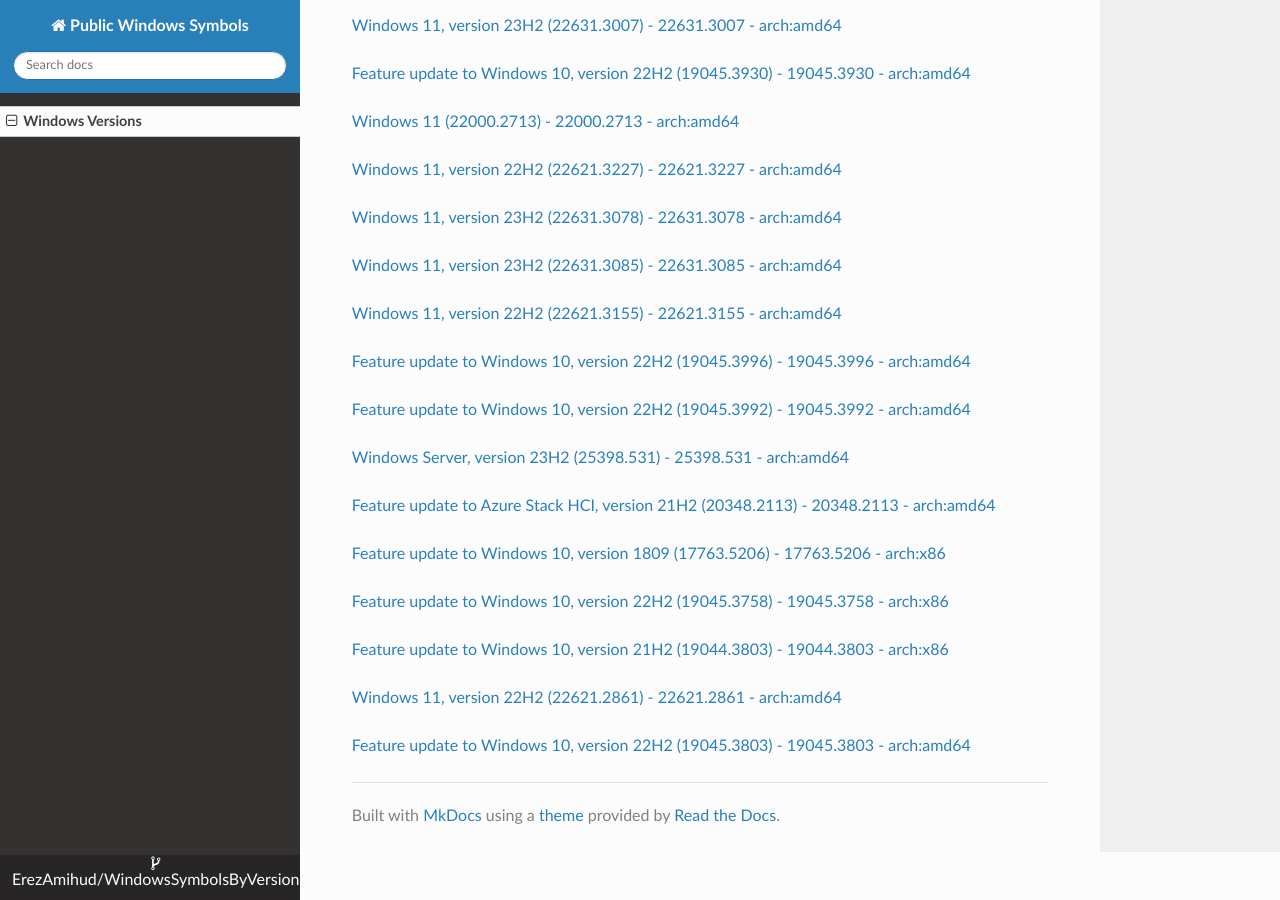
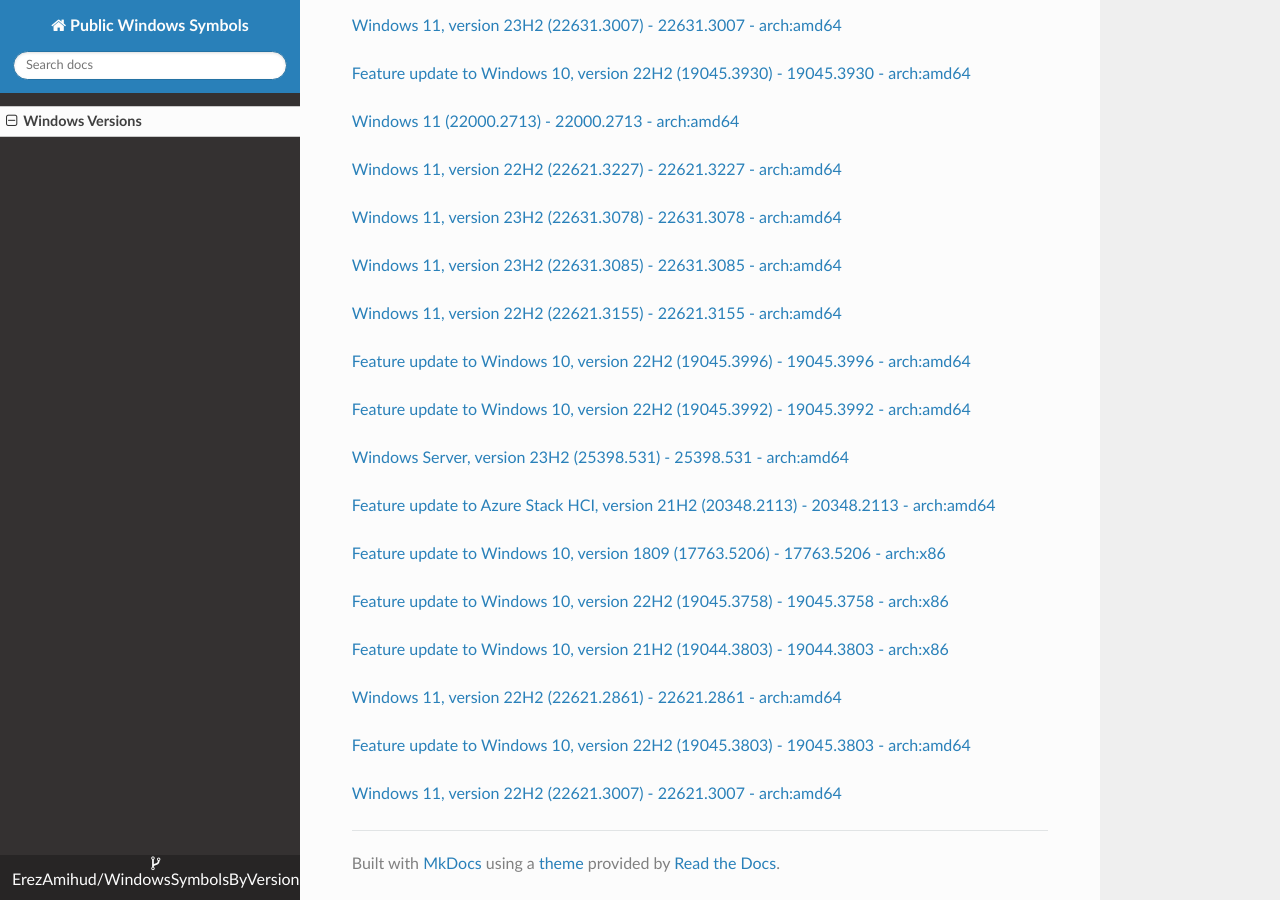
Before and after one commit to ErezAmihud/WindowsSymbolsByVersion, an MkDocs documentation site: the page built from docs/index.md, in a window 1280 px wide and 900 px high, scrolled down 19853 px. Built offline with MkDocs 1.6.1, drawn with Linux system fonts in a browser that asks for light colours; nearby versions of some CDN libraries.

Commit message:
Automated commit, add manifest for 7eb972cf-1897-4ee1-9b75-09fb001a7be4

```diff
--- a/docs/index.md
+++ b/docs/index.md
@@ -1102,3 +1102,6 @@
 
 
 [Feature update to Windows 10, version 22H2 (19045.3803) - 19045.3803 - arch:amd64](https://github.com/ErezAmihud/WindowsSymbolsByVersion/blob/main/manifests/169eb6b3-af73-4a01-a70b-c4c31fb731a9.manifest)
+
+
+[Windows 11, version 22H2 (22621.3007) - 22621.3007 - arch:amd64](https://github.com/ErezAmihud/WindowsSymbolsByVersion/blob/main/manifests/7eb972cf-1897-4ee1-9b75-09fb001a7be4.manifest)
```
Also changed, not shown: process_builds.json (+1 -1 lines), 1 other file.
